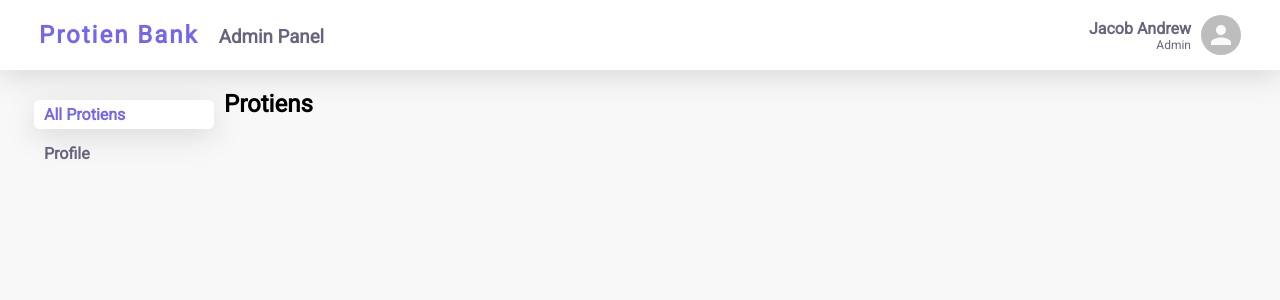
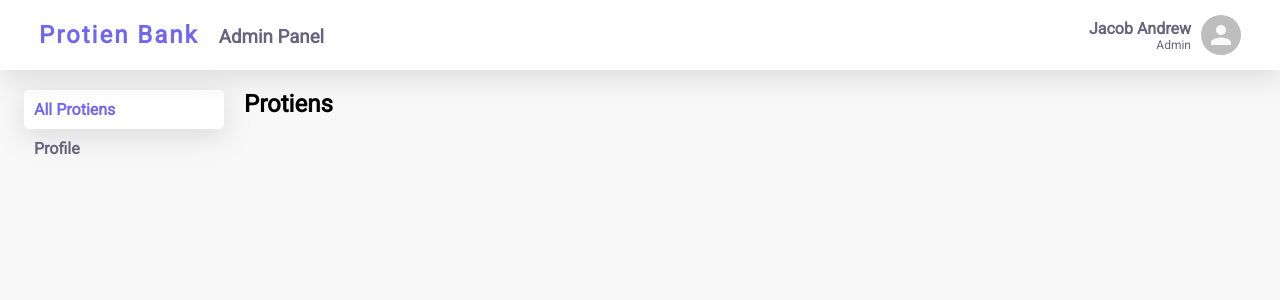
Before and after one commit to korathbasil/protien-bank-admin, a React (Create React App) app: page / in a window 1280 px wide. Shown: the top 300 px of the page. Built offline with nearby package versions, Linux system fonts and the light colour scheme.

Commit message:
fix: padding and margin

```diff
--- a/src/components/sidebar/sidebar.css
+++ b/src/components/sidebar/sidebar.css
@@ -2,13 +2,12 @@
   width: 200px;
   display: flex;
   flex-direction: column;
-  padding: 10px;
+  margin-right: 20px;
   border-radius: 5px;
 }
 .sidebar__item {
   width: 100%;
-  padding: 5px 10px;
-  margin-bottom: 10px;
+  padding: 10px 10px;
   border-radius: 5px;
 }
 .sidebar__itemSelected {
```
